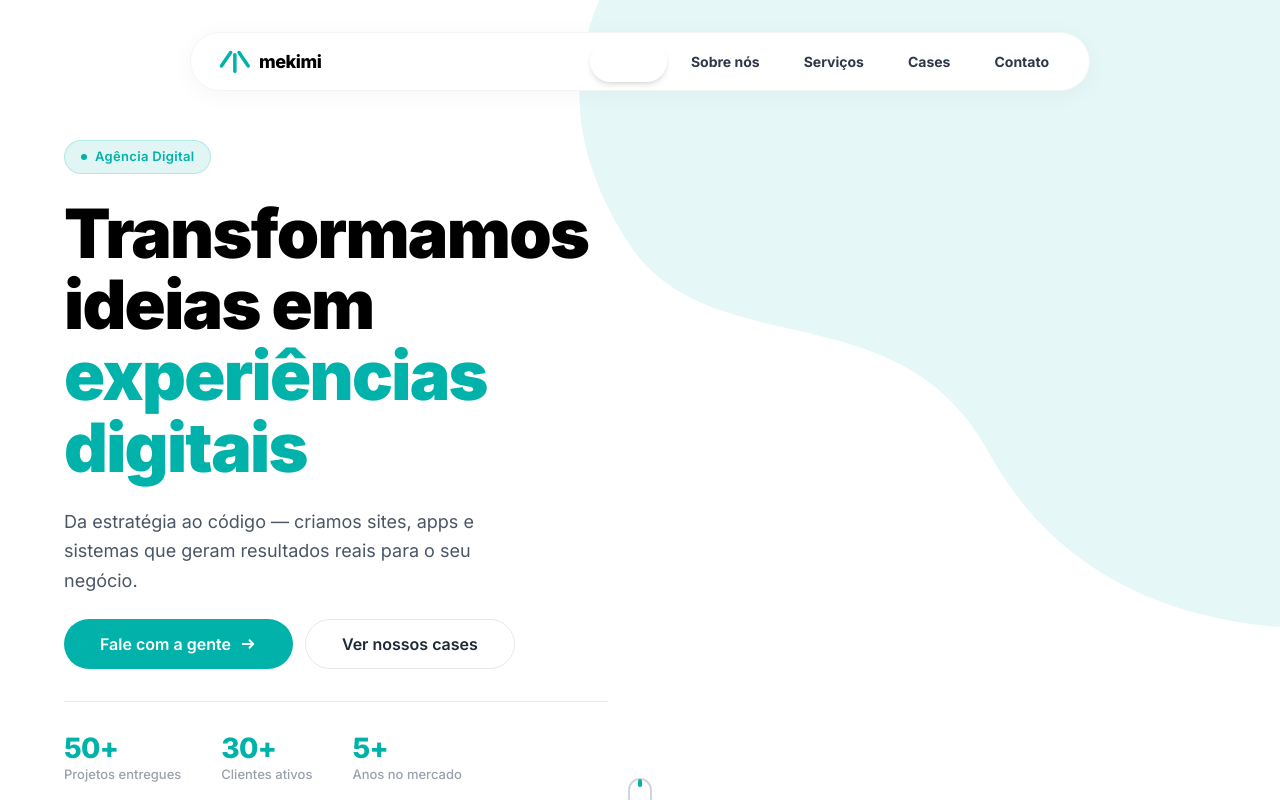
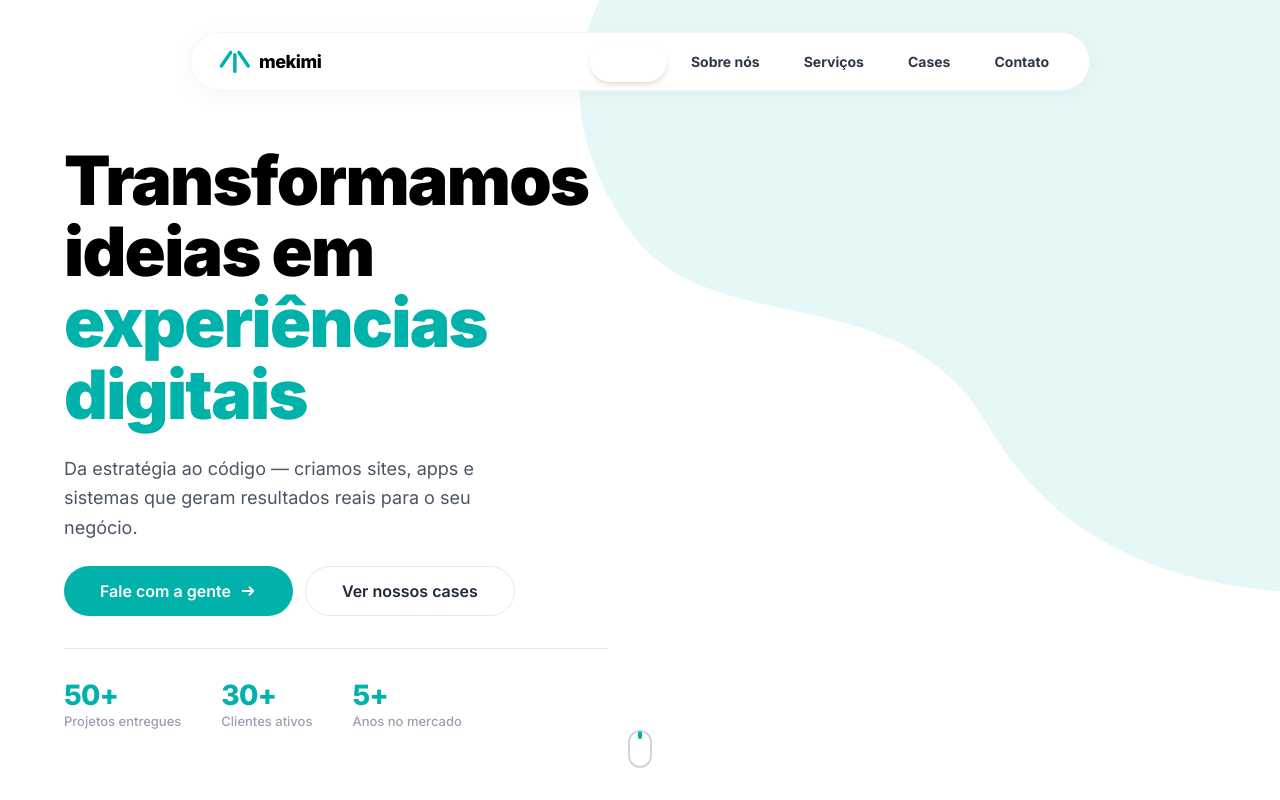
Before and after one commit to ederoliv/mekimi, a Next.js app: page / in a window 1280 px wide. Shown: the top 800 px of the page. Built offline with nearby package versions, Linux system fonts and the light colour scheme.

Commit message:
mudando a hero section e corrigindo alguns dados

```diff
--- a/src/app/components/Contato.tsx
+++ b/src/app/components/Contato.tsx
@@ -19,7 +19,7 @@ const contactInfo = [
       </svg>
     ),
     label: 'Telefone',
-    value: '+55 (11) 99999-9999',
+    value: '+55 (54) 9 9172-6838',
   },
   {
     icon: (
@@ -29,7 +29,7 @@ const contactInfo = [
       </svg>
     ),
     label: 'Localização',
-    value: 'São Paulo, SP — Brasil',
+    value: 'Caxias do Sul, RS — Brasil',
   },
 ];
 
--- a/src/app/components/Hero.tsx
+++ b/src/app/components/Hero.tsx
@@ -17,10 +17,6 @@ export default function Hero() {
       <div className="max-w-[1200px] mx-auto px-6 w-full grid grid-cols-1 lg:grid-cols-2 gap-12 lg:gap-16 items-center py-16 relative z-10 text-center lg:text-left">
         {/* Left — copy */}
         <div className="flex flex-col gap-6 items-center lg:items-start">
-          <span className="inline-flex items-center gap-2 px-4 py-1.5 bg-primary-light text-primary text-[13px] font-semibold tracking-wide rounded-full border border-primary/20 animate-fade-in-up">
-            <span className="w-1.5 h-1.5 rounded-full bg-primary shrink-0" />
-            Agência Digital
-          </span>
 
           <h1 className="text-[clamp(38px,5.5vw,68px)] font-black leading-[1.05] tracking-tight text-black animate-fade-in-up [animation-delay:100ms]">
             Transformamos<br />
```
